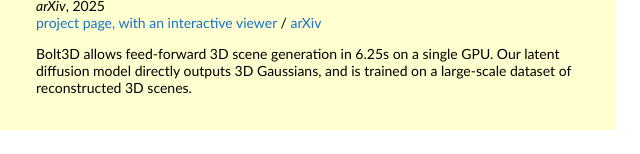
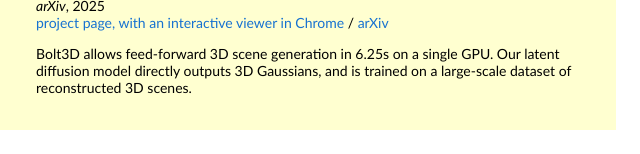
Before and after one commit to szymanowiczs/szymanowiczs.github.io, a plain HTML site: page index.html in a window 1280 px wide. Shown: the part 550-704 px from the top of the page, 424-1064 px from the left. Drawn offline with Linux system fonts and the light colour scheme.

Commit message:
Point to Chrome

```diff
--- a/index.html
+++ b/index.html
@@ -92,7 +92,7 @@
         <br>
         <em>arXiv</em>, 2025
         <br>
-        <a href="https://szymanowiczs.github.io/bolt3d">project page, with an interactive viewer</a>
+        <a href="https://szymanowiczs.github.io/bolt3d">project page, with an interactive viewer in Chrome</a>
         /
         <a href="https://szymanowiczs.github.io/bolt3d">arXiv</a>
         <p></p>
```
